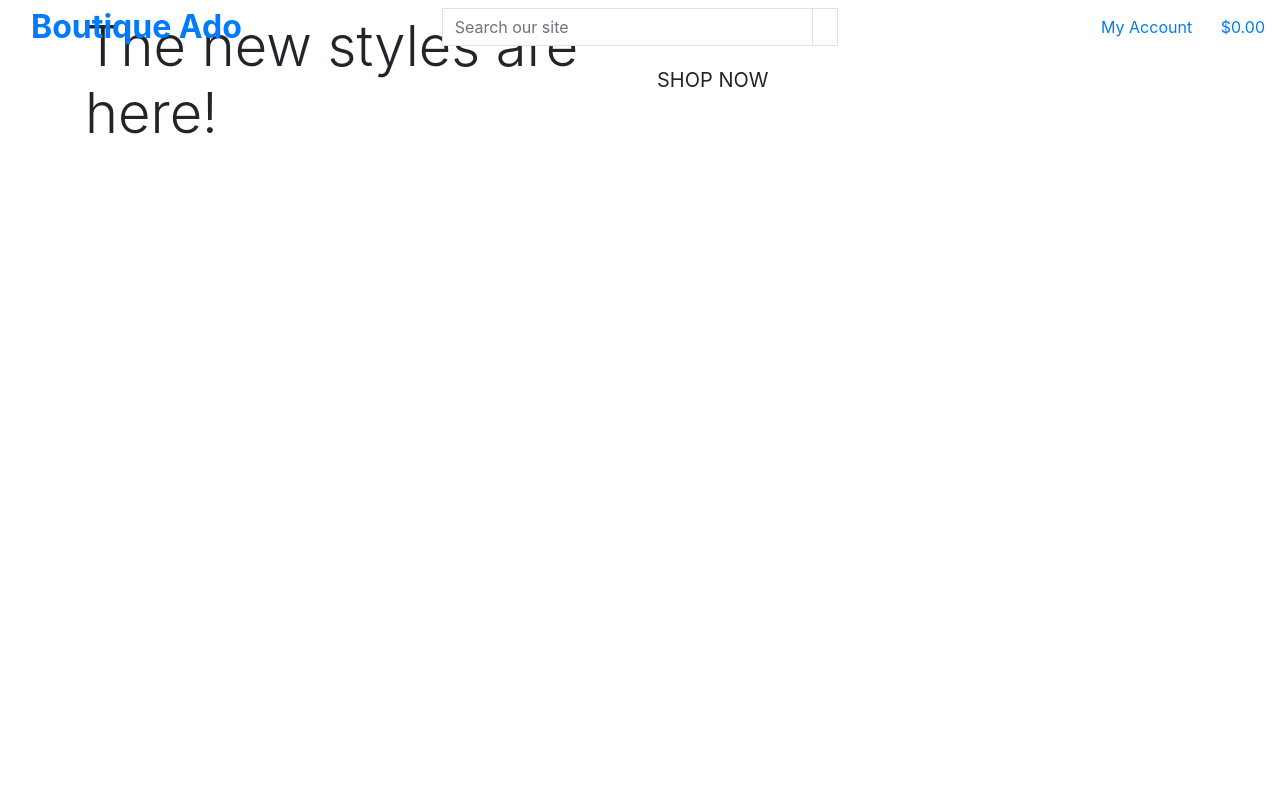
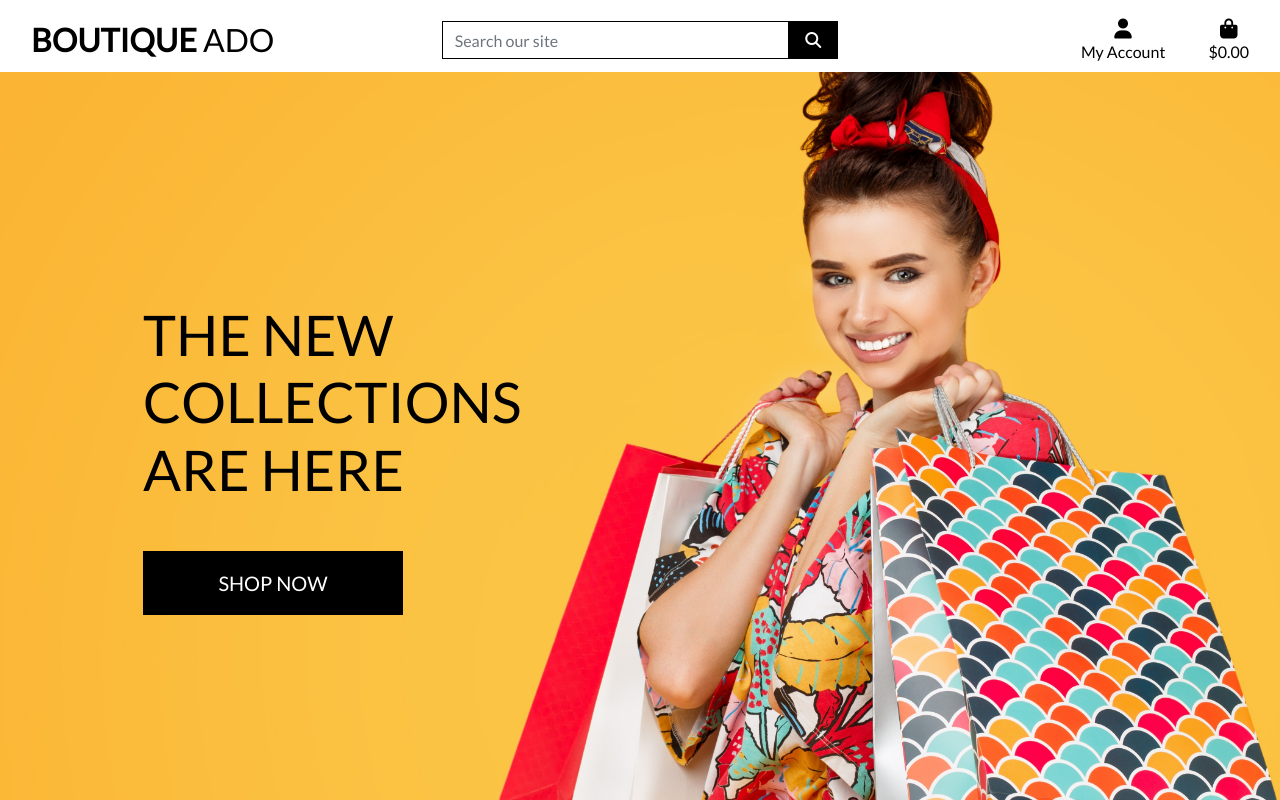
Before and after one commit to KippAD/boutique-ado, a Django app: page / in a window 1280 px wide. Run offline with Django 3.2, Linux system fonts and the light colour scheme; some libraries are stand-ins or nearby versions.

Commit message:
Complete home page header and css

```diff
--- a/boutique_ado/settings.py
+++ b/boutique_ado/settings.py
@@ -148,6 +148,10 @@ USE_TZ = True
 # https://docs.djangoproject.com/en/3.2/howto/static-files/
 
 STATIC_URL = '/static/'
+STATICFILES_DIRS = (os.path.join(BASE_DIR, 'static'),)
+
+MEDIA_URL = '/media/'
+MEDIA_ROOT = os.path.join(BASE_DIR, 'media')
 
 # Default primary key field type
 # https://docs.djangoproject.com/en/3.2/ref/settings/#default-auto-field
--- a/boutique_ado/urls.py
+++ b/boutique_ado/urls.py
@@ -15,9 +15,11 @@ Including another URLconf
 """
 from django.contrib import admin
 from django.urls import path, include
+from django.conf import settings
+from django.conf.urls.static import static
 
 urlpatterns = [
     path('admin/', admin.site.urls),
     path('accounts/', include('allauth.urls')),
     path('', include('home.urls')),
-]
+] + static(settings.MEDIA_URL, document_root=settings.MEDIA_ROOT)
--- a/home/templates/home/index.html
+++ b/home/templates/home/index.html
@@ -14,14 +14,14 @@
         <div class="row h-100">
             <div class="col-7 col-md-6 my-auto">
                 <h1 class="display-4 logo-font text-black">
-                The new styles are here!
+                    The new collections are here
                 </h1>
-        </div>
                 <div class="my-5">
                     <h4>
-                <a href="" class="shop-now-button btn btn-lg text-uppercase rounded-0 py-3">Shop Now</a>
+                        <a href="" class="shop-now-button btn btn-lg rounded-0 text-uppercase py-3">Shop Now</a>
                     </h4>
                 </div>
             </div>
         </div>
+    </div>
 {% endblock %}
--- /dev/null
+++ b/static/css/base.css
@@ -0,0 +1,81 @@
+html {
+    height: 100%;
+}
+
+body {
+    background: url('/media/homepage_background_cropped.jpeg') no-repeat center center fixed;
+    background-size: cover;
+    height: calc(100vh - 164px);
+    color: #555;
+    font-family: 'Lato';
+}
+
+/* from Bulma */
+.icon {
+    align-items: center;
+    display: inline-flex;
+    justify-content: center;
+    height: 1.5rem;
+    width: 1.5rem;
+}
+
+.logo-font {
+    text-transform: uppercase;
+}
+
+.main-logo-link {
+    width: fit-content;
+}
+
+.shop-now-button {
+    background: black;
+    color: white;
+    min-width: 260px;
+}
+
+.btn-black {
+    background: black;
+    color: white;
+}
+
+.shop-now-button:hover,
+.shop-now-button:active,
+.shop-now-button:focus,
+.btn-black:hover,
+.btn-black:active,
+.btn-black:focus {
+    background: #222;
+    color: white;
+}
+
+.text-black {
+    color: #000 !important;
+}
+
+.border-black {
+    border: 1px solid black !important;
+}
+
+/* -------------------------------- Media Queries */
+
+/* Slightly larger container on xl screens */
+@media (min-width: 1200px) {
+  .container {
+    max-width: 80%;
+  }
+}
+
+/* fixed top navbar only on medium and up */
+@media (min-width: 992px) {
+    .fixed-top-desktop-only {
+        position: fixed;
+        top: 0;
+        right: 0;
+        left: 0;
+        z-index: 1030;
+    }
+
+    .header-container {
+        padding-top: 164px;
+    }
+}
--- a/templates/base.html
+++ b/templates/base.html
@@ -1,8 +1,9 @@
 {% load static %}
+
 <!doctype html>
 <html lang="en">
+  <head>
 
-<head>
     {% block meta %}
         <meta http-equiv="X-UA-Compatible" content="ie=edge">
         <meta charset="utf-8">
@@ -13,25 +14,19 @@
     {% endblock %}
 
     {% block corecss %}
-    <!-- Bootstrap CSS -->
-    <link rel="stylesheet" href="https://cdn.jsdelivr.net/npm/bootstrap@4.6.2/dist/css/bootstrap.min.css"
-        integrity="sha384-xOolHFLEh07PJGoPkLv1IbcEPTNtaed2xpHsD9ESMhqIYd0nLMwNLD69Npy4HI+N" crossorigin="anonymous">
+        <link rel="stylesheet" href="https://stackpath.bootstrapcdn.com/bootstrap/4.4.1/css/bootstrap.min.css" integrity="sha384-Vkoo8x4CGsO3+Hhxv8T/Q5PaXtkKtu6ug5TOeNV6gBiFeWPGFN9MuhOf23Q9Ifjh" crossorigin="anonymous">
+        <link rel="stylesheet" href="https://fonts.googleapis.com/css?family=Lato&display=swap">
+        <link rel="stylesheet" href="{% static 'css/base.css' %}">
     {% endblock %}
 
     {% block extra_css %}
     {% endblock %}
 
     {% block corejs %}
-    <!-- Jquery and bootstrap -->
-    <script src="https://cdn.jsdelivr.net/npm/jquery@3.5.1/dist/jquery.slim.min.js"
-        integrity="sha384-DfXdz2htPH0lsSSs5nCTpuj/zy4C+OGpamoFVy38MVBnE+IbbVYUew+OrCXaRkfj" crossorigin="anonymous">
-    </script>
-    <script src="https://cdn.jsdelivr.net/npm/popper.js@1.16.1/dist/umd/popper.min.js"
-        integrity="sha384-9/reFTGAW83EW2RDu2S0VKaIzap3H66lZH81PoYlFhbGU+6BZp6G7niu735Sk7lN" crossorigin="anonymous">
-    </script>
-    <script src="https://cdn.jsdelivr.net/npm/bootstrap@4.6.2/dist/js/bootstrap.min.js"
-        integrity="sha384-+sLIOodYLS7CIrQpBjl+C7nPvqq+FbNUBDunl/OZv93DB7Ln/533i8e/mZXLi/P+" crossorigin="anonymous">
-    </script>
+        <script src="https://kit.fontawesome.com/e9c73d7092.js" crossorigin="anonymous"></script>
+        <script src="https://code.jquery.com/jquery-3.4.1.slim.min.js" integrity="sha384-J6qa4849blE2+poT4WnyKhv5vZF5SrPo0iEjwBvKU7imGFAV0wwj1yYfoRSJoZ+n" crossorigin="anonymous"></script>
+        <script src="https://cdn.jsdelivr.net/npm/popper.js@1.16.0/dist/umd/popper.min.js" integrity="sha384-Q6E9RHvbIyZFJoft+2mJbHaEWldlvI9IOYy5n3zV9zzTtmI3UksdQRVvoxMfooAo" crossorigin="anonymous"></script>
+        <script src="https://stackpath.bootstrapcdn.com/bootstrap/4.4.1/js/bootstrap.min.js" integrity="sha384-wfSDF2E50Y2D1uUdj0O3uMBJnjuUD4Ih7YwaYd1iqfktj0Uod8GCExl3Og8ifwB6" crossorigin="anonymous"></script>
     {% endblock %}
 
     {% block extra_js %}
@@ -39,19 +34,18 @@
 
     <title>Boutique Ado {% block extra_title %}{% endblock %}</title>
   </head>
-
   <body>
     <header class="container-fluid fixed-top">
-        <div class="row">
+        <div id="topnav" class="row bg-white pt-lg-2 d-none d-lg-flex">
             <div class="col-12 col-lg-4 my-auto py-1 py-lg-0 text-center text-lg-left">
                 <a href="{% url 'home' %}" class="nav-link main-logo-link">
-                    <h2 class="logo-font text-black my-0"><strong>Boutique Ado</strong></h2>
+                    <h2 class="logo-font text-black my-0"><strong>Boutique</strong> Ado</h2>
                 </a>
             </div>
-            <div class="col-12 col-lg-4 my-auto py-1 py-lg-0 text-center text-lg-left">
+            <div class="col-12 col-lg-4 my-auto py-1 py-lg-0">
                 <form method="GET" action="">
                     <div class="input-group w-100">
-                        <input type="text" class="form-control border border-black rounded-0" name="q" placeholder="Search our site">
+                        <input class="form-control border border-black rounded-0" type="text" name="q" placeholder="Search our site">
                         <div class="input-group-append">
                             <button class="form-control btn btn-black border border-black rounded-0" type="submit">
                                 <span class="icon">
@@ -62,10 +56,10 @@
                     </div>
                 </form>
             </div>
-            <div class="col-12 col-lg-4 my-auto py-1 py-lg-0 text-center text-lg-left">
+            <div class="col-12 col-lg-4 my-auto py-1 py-lg-0">
                 <ul class="list-inline list-unstyled text-center text-lg-right my-0">
                     <li class="list-inline-item dropdown">
-                        <a href="#" class="text-black nav-link" id="user-options" data-toggle="dropdown" aria-haspopup="true" aria-expanded="false">
+                        <a class="text-black nav-link" href="#" id="user-options" data-toggle="dropdown" aria-haspopup="true" aria-expanded="false">
                             <div class="text-center">
                                 <div><i class="fas fa-user fa-lg"></i></div>
                                 <p class="my-0">My Account</p>
@@ -85,11 +79,11 @@
                         </div>
                     </li>
                     <li class="list-inline-item">
-                        <a class="{% if grand_total %}text-info font-weight-bold {% else %} text-black {% endif %}" href="">
+                        <a class="{% if grand_total %}text-info font-weight-bold{% else %}text-black{% endif %} nav-link" href="">
                             <div class="text-center">
                                 <div><i class="fas fa-shopping-bag fa-lg"></i></div>
                                 <p class="my-0">
-                                    {% if grant_total %}
+                                    {% if grand_total %}
                                         ${{ grand_total|floatformat:2 }}
                                     {% else %}
                                         $0.00
@@ -110,12 +104,12 @@
     {% block page_header %}
     {% endblock %}
 
+    {% block content %}
+    {% endblock %}
+
     {% block postloadjs %}
     {% endblock %}
 
-    {% block content %}
-    {% endblock %}
 
   </body>
-
 </html>
```
Also changed, not shown: media/homepage_background_cropped.jpeg (added). Lines whose indentation alone changed are shown as unchanged.
